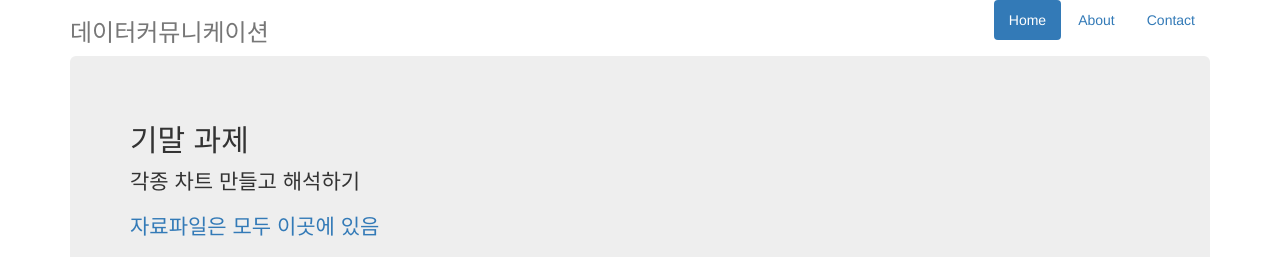
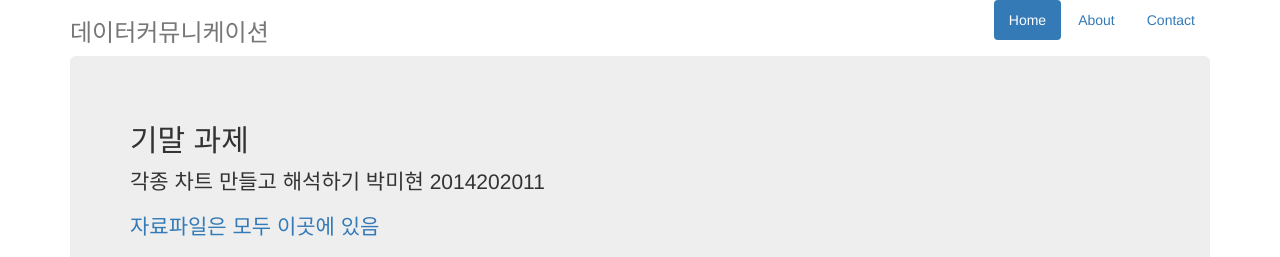
Before and after one commit to jjdc2016mhg14/jjdc2016mhg14.github.io, a plain HTML site: page boot.html in a window 1280 px wide. Shown: the top 257 px of the page. Drawn offline with nearby package versions, Linux system fonts and the light colour scheme; a script that the page names is missing.

Commit message:
Update boot.html

```diff
--- a/boot.html
+++ b/boot.html
@@ -44,7 +44,7 @@
 
       <div class="jumbotron">
         <h2>기말 과제</h2>
-        <p class="lead">각종 차트 만들고 해석하기</p>
+        <p class="lead">각종 차트 만들고 해석하기 박미현 2014202011</p>
         <p><a href="https://sites.google.com/a/minds.kr/file/file">자료파일은 모두 이곳에 있음</a></p>
       </div>
 
```
